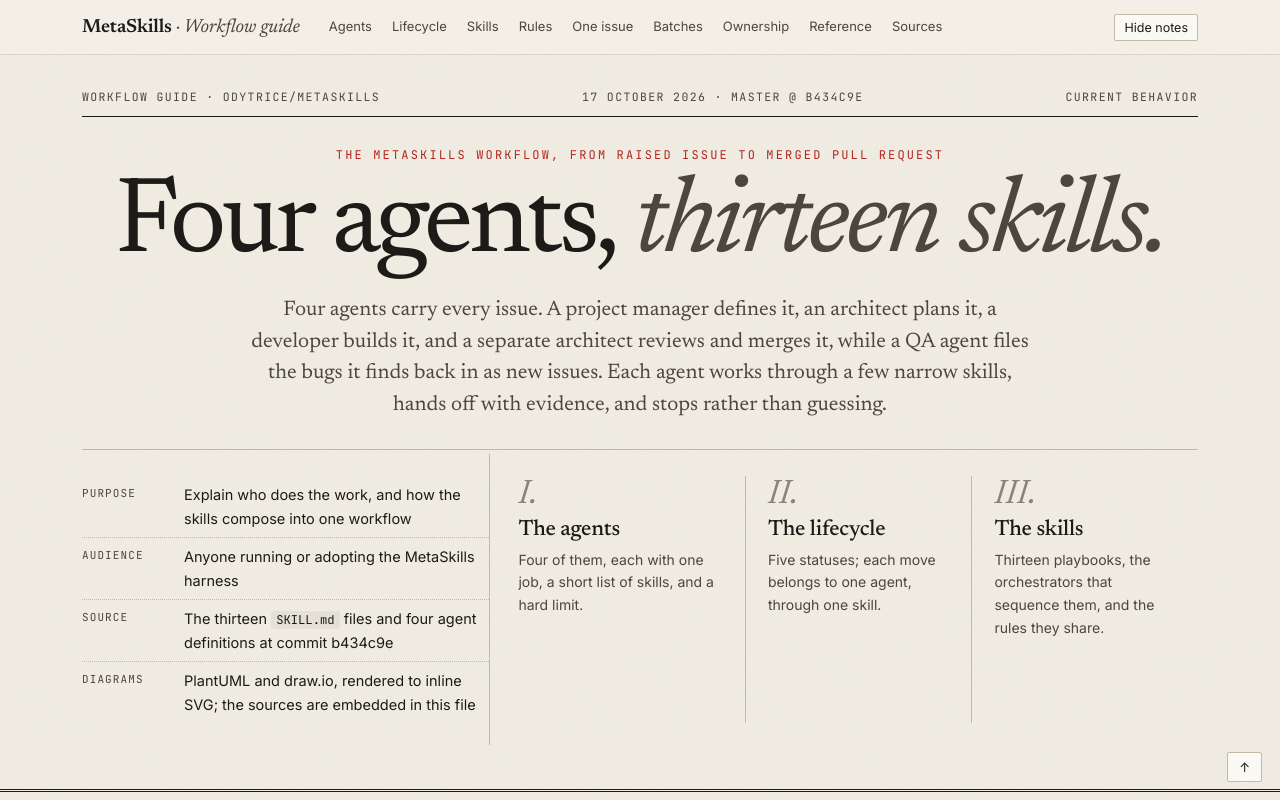
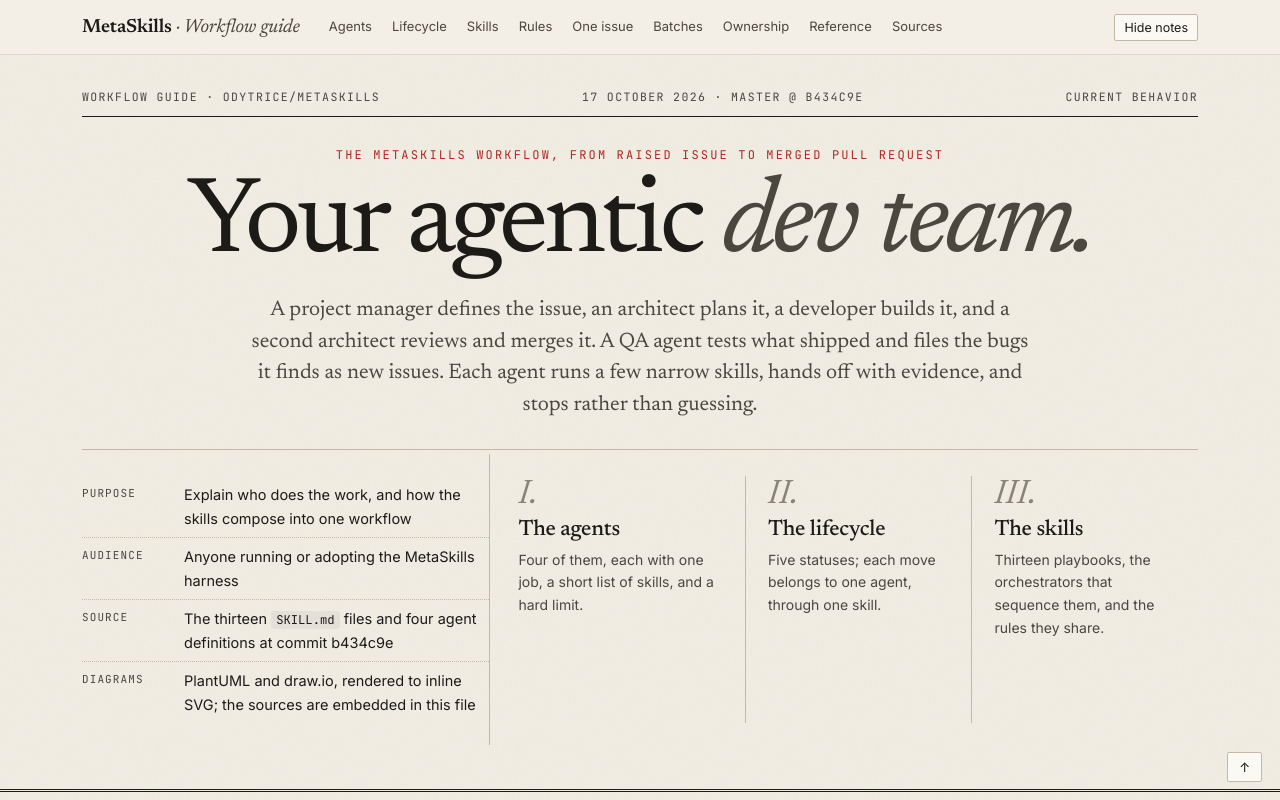
Before and after one commit to odytrice/metaskills, a plain HTML site: page docs/index.html in a window 1280 px wide. Shown: the top 800 px of the page. Drawn offline with Linux system fonts and the light colour scheme.

Commit message:
Retitle the workflow guide Your agentic dev team

```diff
--- a/docs/index.html
+++ b/docs/index.html
@@ -3,10 +3,10 @@
 <head>
   <meta charset="utf-8">
   <meta name="viewport" content="width=device-width, initial-scale=1">
-  <title>Four agents, thirteen skills · MetaSkills workflow guide</title>
+  <title>Your agentic dev team · MetaSkills workflow guide</title>
   <meta name="description" content="The four MetaSkills agents and the thirteen skills they run: who hands work to whom, which agent owns each status move, dev-cycle and burndown in motion, and the rules that keep parallel agents apart.">
   <meta property="og:type" content="article">
-  <meta property="og:title" content="Four agents, thirteen skills: the MetaSkills workflow">
+  <meta property="og:title" content="Your agentic dev team: the MetaSkills workflow">
   <meta property="og:description" content="The four agents that carry every issue, the thirteen skills they run, and the rules that keep parallel agents apart.">
   <meta property="og:url" content="https://odytrice.github.io/metaskills/">
   <link rel="canonical" href="https://odytrice.github.io/metaskills/">
@@ -348,8 +348,8 @@
       <div class="mast-top"><span id="doc-kind">Workflow guide · odytrice/metaskills</span><span id="doc-date">17 October 2026 · master @ b434c9e</span><span id="doc-status">Current behavior</span></div>
       <div class="mast-title">
         <div class="kick">The MetaSkills workflow, from raised issue to merged pull request</div>
-        <h1 id="doc-title">Four agents, <i>thirteen skills.</i></h1>
-        <p class="lede" id="doc-lede">Four agents carry every issue. A project manager defines it, an architect plans it, a developer builds it, and a separate architect reviews and merges it, while a QA agent files the bugs it finds back in as new issues. Each agent works through a few narrow skills, hands off with evidence, and stops rather than guessing.</p>
+        <h1 id="doc-title">Your agentic <i>dev team.</i></h1>
+        <p class="lede" id="doc-lede">A project manager defines the issue, an architect plans it, a developer builds it, and a second architect reviews and merges it. A QA agent tests what shipped and files the bugs it finds as new issues. Each agent runs a few narrow skills, hands off with evidence, and stops rather than guessing.</p>
       </div>
       <div class="mast-grid">
         <div>
```
